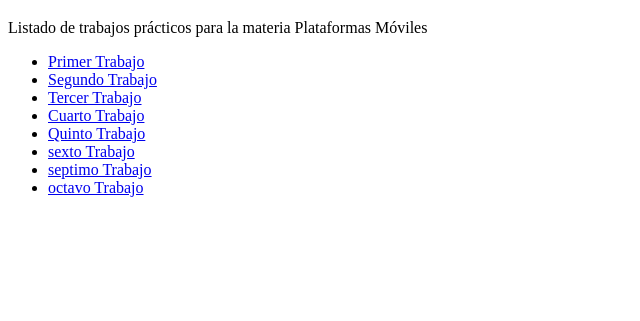
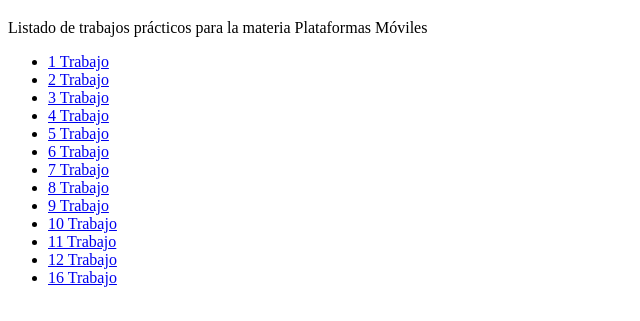
Before and after one commit to rodrigoalcante360-hue/plataformas-moviles-entregas, a plain HTML site: page index.html in a window 1280 px wide. Shown: the part 61-382 px from the top of the page, without its empty margins (0-640 px from the left). Drawn offline with Linux system fonts and the light colour scheme.

Commit message:
Update list of trabajos prácticos in index.html

```diff
--- a/index.html
+++ b/index.html
@@ -7,14 +7,22 @@
      <h1>Trabajos Prácticos</h1>
      <p>Listado de trabajos prácticos para la materia Plataformas Móviles</p>
      <ul>
-       <li><a href="tp-1/">Primer Trabajo</a></li>
-       <li><a href="tp-2/">Segundo Trabajo</a></li>
-       <li><a href="tp-3/">Tercer Trabajo</a></li>
-       <li><a href="tp-4/">Cuarto Trabajo</a></li>
-       <li><a href="tp-5/">Quinto Trabajo</a></li>
-       <li><a href="tp-6/">sexto Trabajo</a></li>
-       <li><a href="tp-7/">septimo Trabajo</a></li>
-       <li><a href="tp-8/">octavo Trabajo</a></li>
+       <li><a href="tp-1/">1 Trabajo</a></li>
+       <li><a href="tp-2/">2 Trabajo</a></li>
+       <li><a href="tp-3/">3 Trabajo</a></li>
+       <li><a href="tp-4/">4 Trabajo</a></li>
+       <li><a href="tp-5/">5 Trabajo</a></li>
+       <li><a href="tp-6/">6 Trabajo</a></li>
+       <li><a href="tp-7/">7 Trabajo</a></li>
+       <li><a href="tp-8/">8 Trabajo</a></li>
+
+       <li><a href="tp-9/">9 Trabajo</a></li>
+       <li><a href="tp-10/">10 Trabajo</a></li>
+       <li><a href="tp-11/">11 Trabajo</a></li>
+       <li><a href="tp-12/">12 Trabajo</a></li>
+
+
+       <li><a href="tp-16/">16 Trabajo</a></li>
      </ul>
    </body>
 </html>
```
